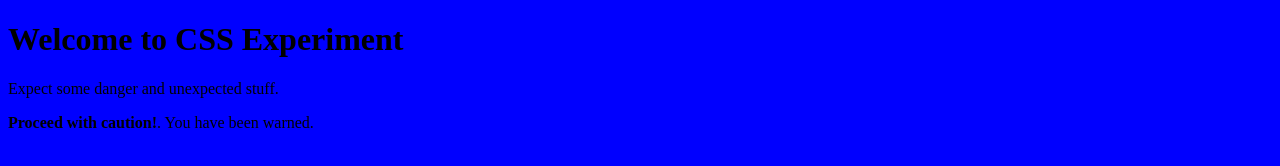
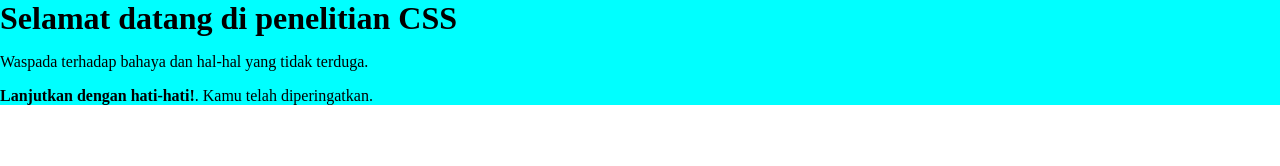
Before and after one commit to Nywaa/Web-Development-EX, a plain HTML site: page CSS-Labs/index.html in a window 1280 px wide. Drawn offline with Linux system fonts and the light colour scheme.

Commit message:
Added div, Adjusted body and h1 margin

```diff
--- a/CSS-Labs/css/style.css
+++ b/CSS-Labs/css/style.css
@@ -1,4 +1,14 @@
 body
 {
-    background-color: blue;
+    margin: 0;
 }
+
+h1
+{
+    margin: 0px;
+}
+
+div
+{
+    background-color: aqua;
+}
--- a/CSS-Labs/index.html
+++ b/CSS-Labs/index.html
@@ -4,14 +4,16 @@
         <meta charset="UTF-8">
         <meta http-equiv="X-UA-Compatible" content="IE=edge">
         <meta name="viewport" content="width=device-width, initial-scale=1.0">
-        <meta name="description" content="Nywaa's CSS Laboratory">
+        <meta name="description" content="Nywaa's CSS Laboratory Section">
         <link rel="stylesheet" href="css/style.css">
         <link rel="shortcut icon" href="favicon.ico" type="image/x-icon">
         <title>Nywaa's Laboratory - CSS Section</title>
     </head>
     <body>
-        <h1>Welcome to CSS Experiment</h1>
-        <p>Expect some danger and unexpected stuff.</p>
-        <p><strong>Proceed with caution!</strong>. You have been warned.</p>
+        <div id="navbar">
+            <h1>Selamat datang di penelitian CSS</h1>
+            <p>Waspada terhadap bahaya dan hal-hal yang tidak terduga.</p>
+            <p><strong>Lanjutkan dengan hati-hati!</strong>. Kamu telah diperingatkan.</p>
+        </div>
     </body>
 </html>
```
Also changed, not shown: HTML-Labs/index.html (+2 -2 lines).
